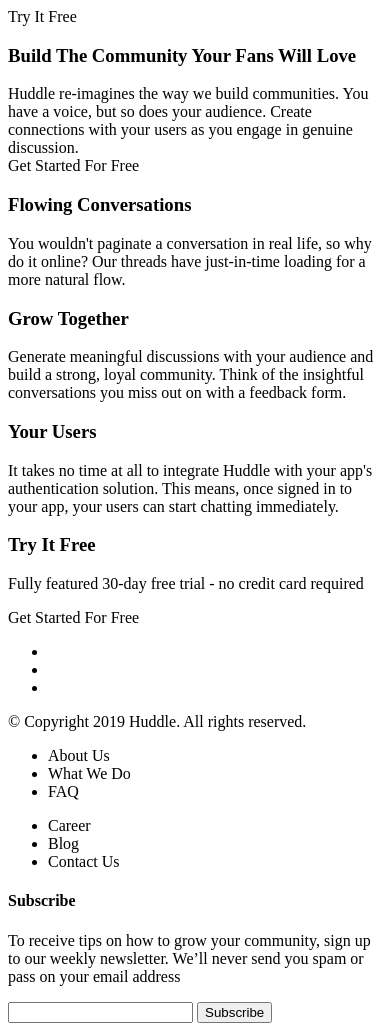
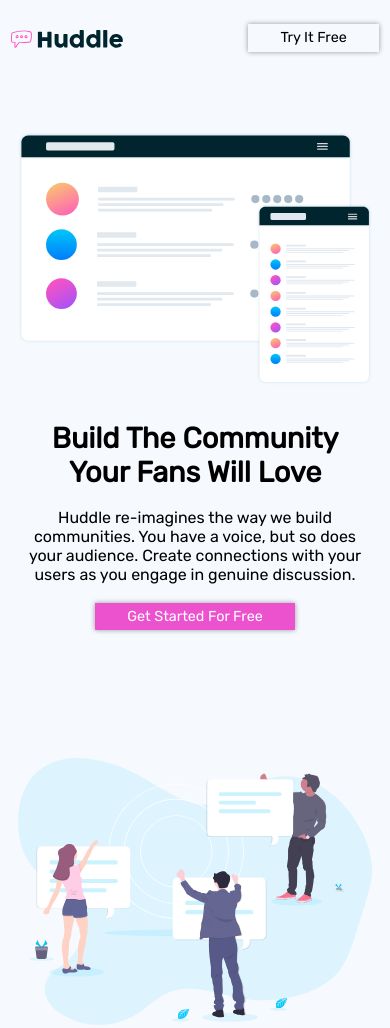
Before and after one commit to JoelVenable/huddle-landing-page-css-excercise, a plain HTML site: page index.html in a window 390 px wide. Shown: the top 1028 px of the page. Drawn offline with Linux system fonts and the light colour scheme.

Commit message:
Making progress on mobile style

```diff
--- a/css/styles.css
+++ b/css/styles.css
@@ -0,0 +1,102 @@
+body {
+  background-color: rgb(246, 249, 254);
+  text-align: center;
+  font-family: 'rubik', arial, sans-serif;
+}
+
+header {
+  display: flex;
+  justify-content: space-between;
+  margin-top: 1.5rem;
+}
+
+h1 {
+  font-size: 1.8rem;
+}
+
+h3 {
+  margin: 0;
+}
+
+
+
+@media screen and (min-width: 480px) {
+  br {
+    display: none;
+  }
+}
+
+header div {
+  margin-left: .2rem;
+  margin-right: .2rem;
+}
+
+.logo {
+  width: 30%;
+  height: auto;
+  margin-top: .35rem;
+}
+
+.logo img {
+  width: 100%;
+  height: auto;
+}
+
+.btn {
+  box-shadow: 0 0 5px rgba(0, 0, 0, 0.4);
+  padding: .3rem 2rem;
+  font-size: .9rem;
+  text-align: center;
+  display: inline-block;
+}
+
+.btn--purple {
+  background-color: rgb(236, 82, 206);
+  color: #fff;
+}
+
+.wrapper {
+  margin-left: auto;
+  margin-right: auto;
+  max-width: 960px;
+  padding-right: 10px;
+  padding-left: 10px;
+}
+
+.section {
+  margin: 5rem 0 8rem 0;
+}
+
+.hero__img {
+  margin-bottom: 2rem;
+}
+
+.img-div {
+  margin-bottom: 5rem;
+}
+
+.img {
+  width: 100%;
+  height: auto;
+}
+
+.hero__content {
+  margin-bottom: 1.2rem;
+}
+
+.features__item {
+  margin: 2rem 0;
+}
+
+.section__signup {
+  background-color: #fff;
+  padding: 2rem 1rem;
+  line-height: 1.3;
+  box-shadow: 0 2px 5px rgba(0,0,0,.4);
+}
+
+
+footer {
+  background-color: rgb(0,37,46);
+  color: #fff;
+}
--- a/index.html
+++ b/index.html
@@ -11,61 +11,64 @@
   <title>Frontend Mentor | Huddle landing page with coded decorative elements</title>
 
   <!-- Feel free to remove these styles or customise in your own stylesheet 👍 -->
+  <link href="https://fonts.googleapis.com/css?family=Rubik" rel="stylesheet">
+
   <link rel="stylesheet" href="css/styles.css" type="text/css">
 </head>
 
 <body>
 
   <header>
-    <div class="logo"></div>
+    <div class="logo">
+      <img src="images/logo.svg" alt="">
+    </div>
     <div class="btn">Try It Free</div>
 
   </header>
 
-
-  <div class="hero">
+  <div class="wrapper">
+    <div class="hero section">
+      <div class="hero__img">
+        <img class="img" src="images/illustration-mockups.svg" alt="">
+      </div>
       <div class="hero__title">
-      <h3>Build The Community Your Fans Will Love</h3>
+        <h1>Build The Community <br>Your Fans Will Love</h1>
       </div>
       <div class="hero__content">
+        <p>
           Huddle re-imagines the way we build communities. You have a voice, but so does your audience.
           Create connections with your users as you engage in genuine discussion.
+        </p>
       </div>
-    <div class="btn btn__purple">
+      <div class="btn btn--purple">
         Get Started For Free
       </div>
     </div>
-  <div class="features">
-    <div class="features__image">
-
+    <div class="features section">
+      <div class="features__image img-div">
+        <img class="img" src="images/illustration-your-users.svg" alt="Your users will love us">
       </div>
       <div class="features__content">
 
 
 
 
-      <section class="section__heading">
+        <section class="features__item">
           <h3>Flowing Conversations</h3>
-      </section>
-      <section class="section__content">
           <p>
             You wouldn't paginate a conversation in real life, so why do it online? Our threads have
             just-in-time loading for a more natural flow.
           </p>
         </section>
-      <section class="section__heading">
+        <section class="features__item">
           <h3>Grow Together</h3>
-      </section>
-      <section class="section__content">
           <p>
             Generate meaningful discussions with your audience and build a strong, loyal community. Think of
             the insightful conversations you miss out on with a feedback form.
           </p>
         </section>
-      <section class="section__heading">
+        <section class="features__item">
           <h3>Your Users</h3>
-      </section>
-      <section class="section__content">
           <p>
             It takes no time at all to integrate Huddle with your app's authentication solution. This means, once
             signed in to your app, your users can start chatting immediately.
@@ -78,18 +81,18 @@
 
 
 
-  <div class="section__signup">
+    <div class="section__signup section">
       <section class="signup__heading">
         <h3>Try It Free</h3>
       </section>
       <section class="signup__content">
-      <p>Fully featured 30-day free trial - no credit card required</p>
+        <p>Fully featured 30-day free trial <br>- no credit card required</p>
 
       </section>
-    <div class="btn btn__purple">
+      <div class="btn btn--purple">
         Get Started For Free
       </div>
-
+    </div>
 
   </div>
 
```
Lines whose indentation alone changed are shown as unchanged.
